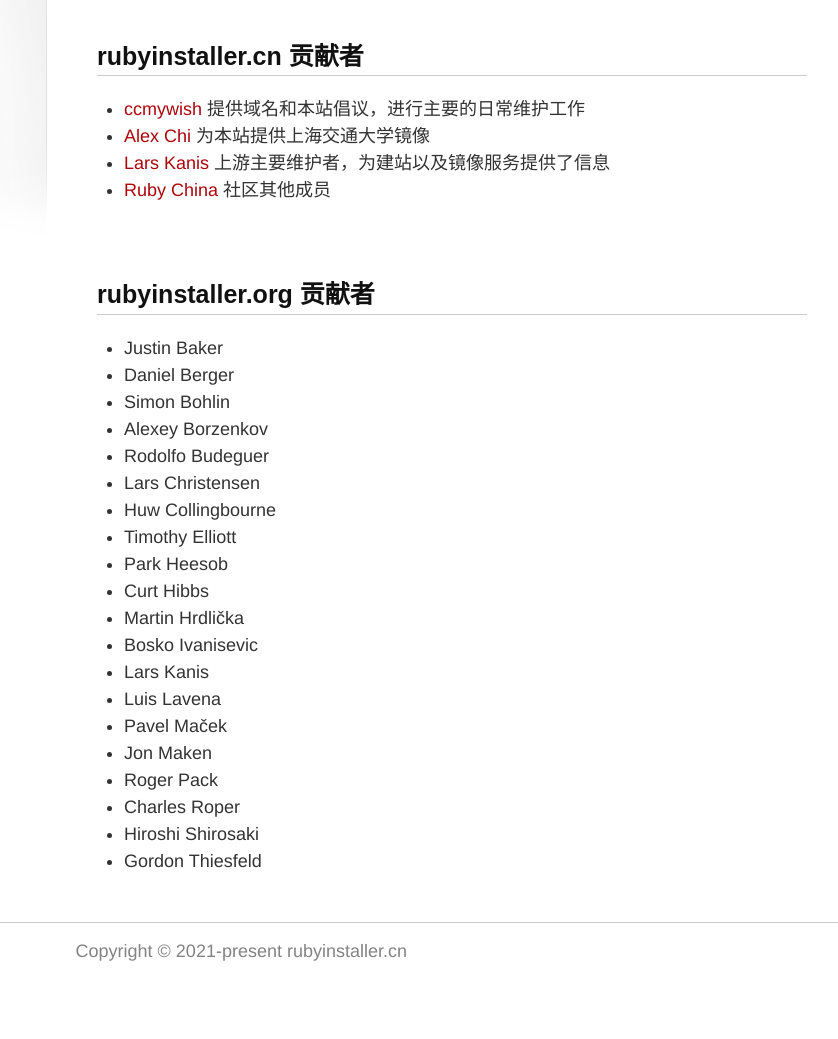
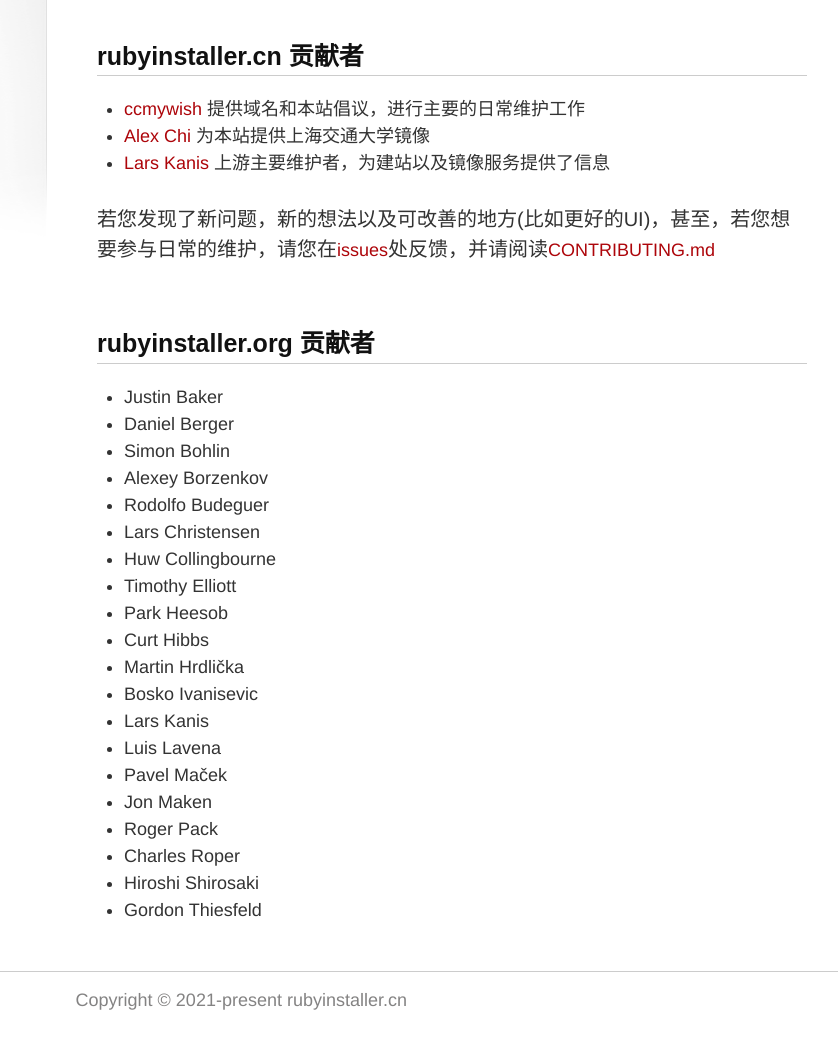
Before and after one commit to ccmywish/RubyInstaller.cn, a Jekyll site: the page built from _about/contributors.md, in a window 1280 px wide. Shown: the part 320-1359 px from the top of the page, without its empty margins (288-1126 px from the left). Built offline with Jekyll 4.4.1, drawn with Linux system fonts in a browser that asks for light colours; before the commit the page ends 1310 px from its top, so only the background shows below that.

Commit message:
contributors link to maintain info

```diff
--- a/_about/contributors.md
+++ b/_about/contributors.md
@@ -16,7 +16,8 @@ order: 20
 * [ccmywish](https://gitee.com/ccmywish) 提供域名和本站倡议，进行主要的日常维护工作
 * [Alex Chi](https://github.com/skyzh)  为本站提供上海交通大学镜像
 * [Lars Kanis](https://github.com/larskanis) 上游主要维护者，为建站以及镜像服务提供了信息
-* [Ruby China](https://ruby-china.org/) 社区其他成员
+
+若您发现了新问题，新的想法以及可改善的地方(比如更好的UI)，甚至，若您想要参与日常的维护，请您在[issues](https://gitee.com/RubyKids/rubyinstaller.cn/issues)处反馈，并请阅读[CONTRIBUTING.md](https://gitee.com/RubyKids/rubyinstaller.cn/blob/main/CONTRIBUTING.md)
 
 <br>
 
```
Also changed, not shown: CONTRIBUTING.md (+3 -1 lines).
